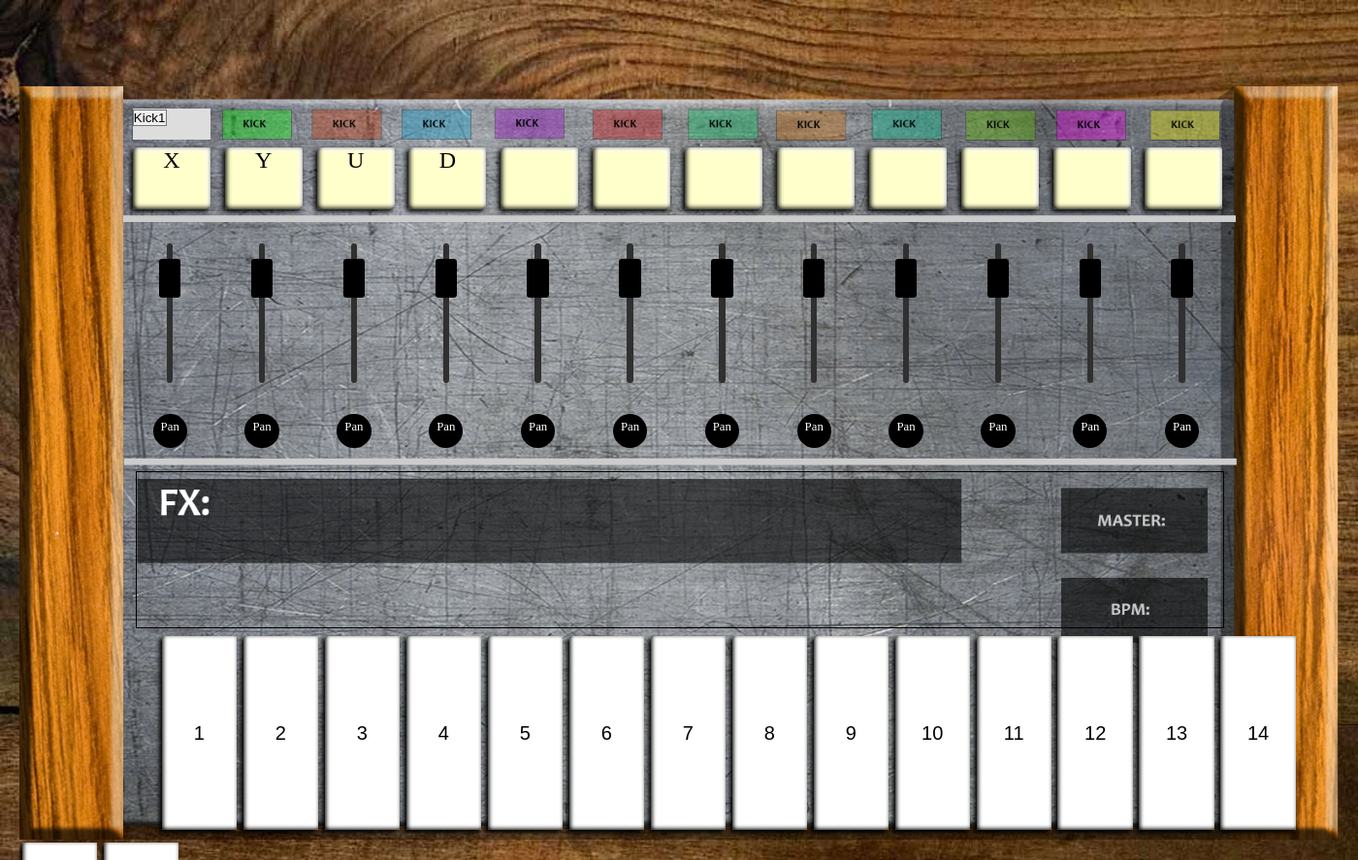
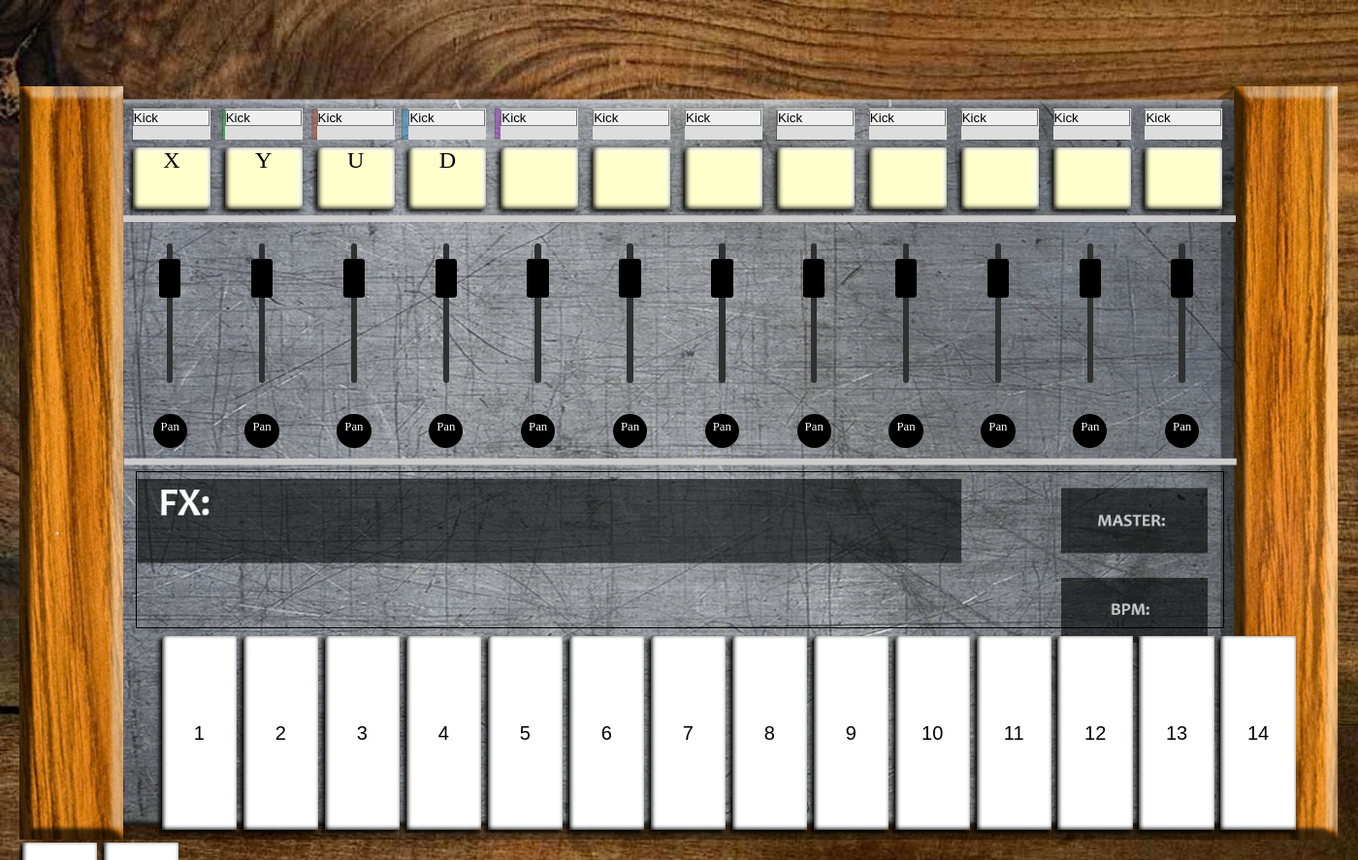
Before and after one commit to Phewz/prg, a PHP site: page / in a window 1400 px wide. Shown: the top 887 px of the page at 97% size. Run offline with PHP 8.4, Linux system fonts and the light colour scheme.

Commit message:
Dropdowns

```diff
--- a/css/screen.css
+++ b/css/screen.css
@@ -44,11 +44,13 @@ body {
 }
 /*spezielle Horizontale Positionierung des ersten Elementes*/
 .dropDowns{
+	display: inline-block;
 	height: 2em;
 	width: 5em;
 	background-color: #ddd;
 	margin-top: 1.5em;
 	margin-bottom: 0.5em;
+	margin-left: 0.68em;
 }
 
 option{
--- a/index.html
+++ b/index.html
@@ -18,12 +18,136 @@
         <div id = "SelectorSection">
           <div id = "dropDown1" class = "dropDowns">
             <select class = "dDs"> <!--Position eines offenen DDMenüs lässt sich so leider nicht kontrollieren. Arbeite an einer Lösung (Stichwort <ul><li> usw.)-->
-                 <option value = "1">Kick1</option>
-                 <option value = "2">Kick2</option>
-                 <option value = "3">Kick3</option>
+                 <option value = "1">Kick</option>
+                 <option value = "2">Snare</option>
+                 <option value = "3">Open Hihat</option>
+                 <option value = "4">Closed Hihat</option>
+                 <option value = "5">Crash</option>
+                 <option value = "6">Tom1</option>
             </select>
           </div>
-        </div>
+
+          <div class = "dropDowns">
+            <select class = "dDs">
+                 <option value = "1">Kick</option>
+                 <option value = "2">Snare</option>
+                 <option value = "3">Open Hihat</option>
+                 <option value = "4">Closed Hihat</option>
+                 <option value = "5">Crash</option>
+                 <option value = "6">Tom1</option>
+            </select>
+          </div>
+
+          <div class = "dropDowns">
+            <select class = "dDs">
+                 <option value = "1">Kick</option>
+                 <option value = "2">Snare</option>
+                 <option value = "3">Open Hihat</option>
+                 <option value = "4">Closed Hihat</option>
+                 <option value = "5">Crash</option>
+                 <option value = "6">Tom1</option>
+            </select>
+          </div>
+
+          <div class = "dropDowns">
+            <select class = "dDs">
+                 <option value = "1">Kick</option>
+                 <option value = "2">Snare</option>
+                 <option value = "3">Open Hihat</option>
+                 <option value = "4">Closed Hihat</option>
+                 <option value = "5">Crash</option>
+                 <option value = "6">Tom1</option>
+            </select>
+          </div>
+
+          <div class = "dropDowns">
+            <select class = "dDs">
+                 <option value = "1">Kick</option>
+                 <option value = "2">Snare</option>
+                 <option value = "3">Open Hihat</option>
+                 <option value = "4">Closed Hihat</option>
+                 <option value = "5">Crash</option>
+                 <option value = "6">Tom1</option>
+            </select>
+          </div>
+
+          <div class = "dropDowns">
+            <select class = "dDs">
+                 <option value = "1">Kick</option>
+                 <option value = "2">Snare</option>
+                 <option value = "3">Open Hihat</option>
+                 <option value = "4">Closed Hihat</option>
+                 <option value = "5">Crash</option>
+                 <option value = "6">Tom1</option>
+            </select>
+          </div>
+
+          <div class = "dropDowns">
+            <select class = "dDs">
+                 <option value = "1">Kick</option>
+                 <option value = "2">Snare</option>
+                 <option value = "3">Open Hihat</option>
+                 <option value = "4">Closed Hihat</option>
+                 <option value = "5">Crash</option>
+                 <option value = "6">Tom1</option>
+            </select>
+          </div>
+
+          <div class = "dropDowns">
+            <select class = "dDs">
+                 <option value = "1">Kick</option>
+                 <option value = "2">Snare</option>
+                 <option value = "3">Open Hihat</option>
+                 <option value = "4">Closed Hihat</option>
+                 <option value = "5">Crash</option>
+                 <option value = "6">Tom1</option>
+            </select>
+          </div>
+
+          <div class = "dropDowns">
+            <select class = "dDs">
+                 <option value = "1">Kick</option>
+                 <option value = "2">Snare</option>
+                 <option value = "3">Open Hihat</option>
+                 <option value = "4">Closed Hihat</option>
+                 <option value = "5">Crash</option>
+                 <option value = "6">Tom1</option>
+            </select>
+          </div>
+
+          <div class = "dropDowns">
+            <select class = "dDs">
+                 <option value = "1">Kick</option>
+                 <option value = "2">Snare</option>
+                 <option value = "3">Open Hihat</option>
+                 <option value = "4">Closed Hihat</option>
+                 <option value = "5">Crash</option>
+                 <option value = "6">Tom1</option>
+            </select>
+          </div>
+
+          <div class = "dropDowns">
+            <select class = "dDs">
+                 <option value = "1">Kick</option>
+                 <option value = "2">Snare</option>
+                 <option value = "3">Open Hihat</option>
+                 <option value = "4">Closed Hihat</option>
+                 <option value = "5">Crash</option>
+                 <option value = "6">Tom1</option>
+            </select>
+          </div>
+
+          <div class = "dropDowns">
+            <select class = "dDs">
+                 <option value = "1">Kick</option>
+                 <option value = "2">Snare</option>
+                 <option value = "3">Open Hihat</option>
+                 <option value = "4">Closed Hihat</option>
+                 <option value = "5">Crash</option>
+                 <option value = "6">Tom1</option>
+            </select>
+          </div>
+
 
         <!-- TriggerPadSection -->
         <div id= "TriggerPadSection">
```
